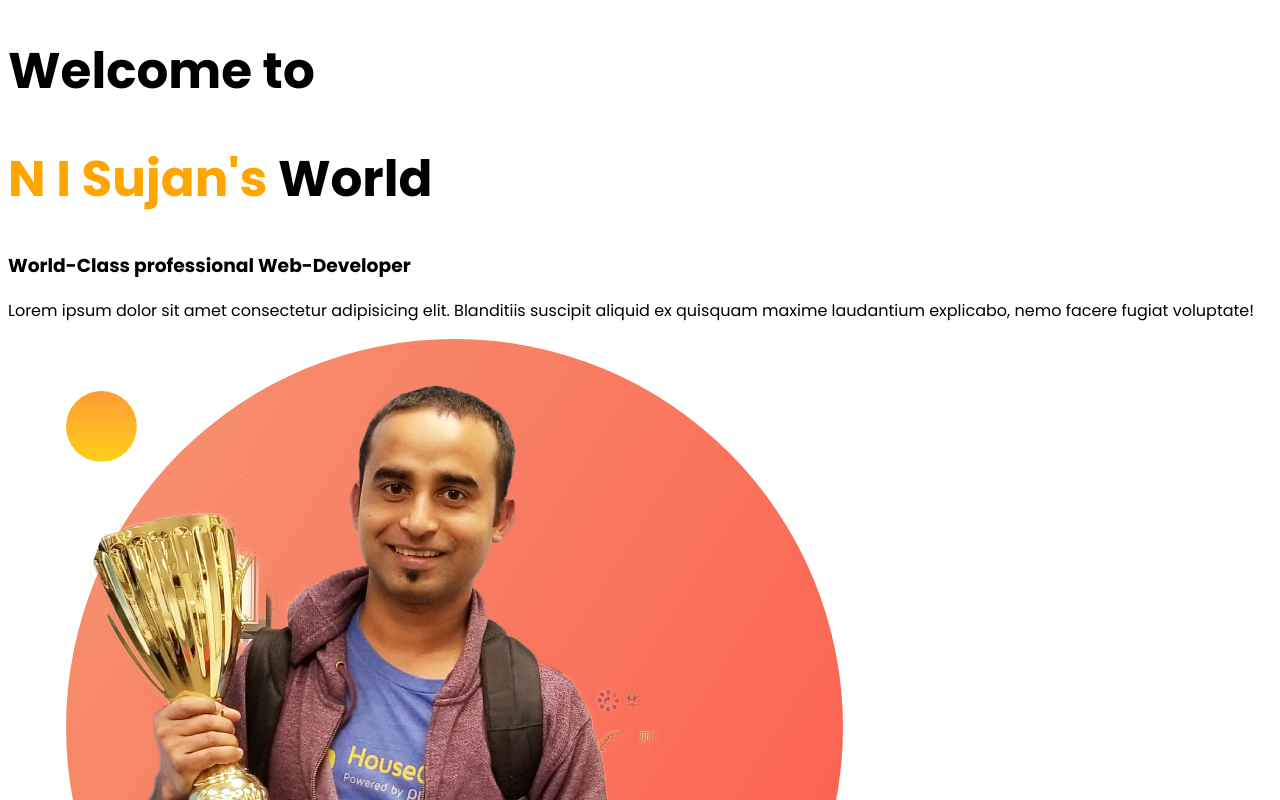
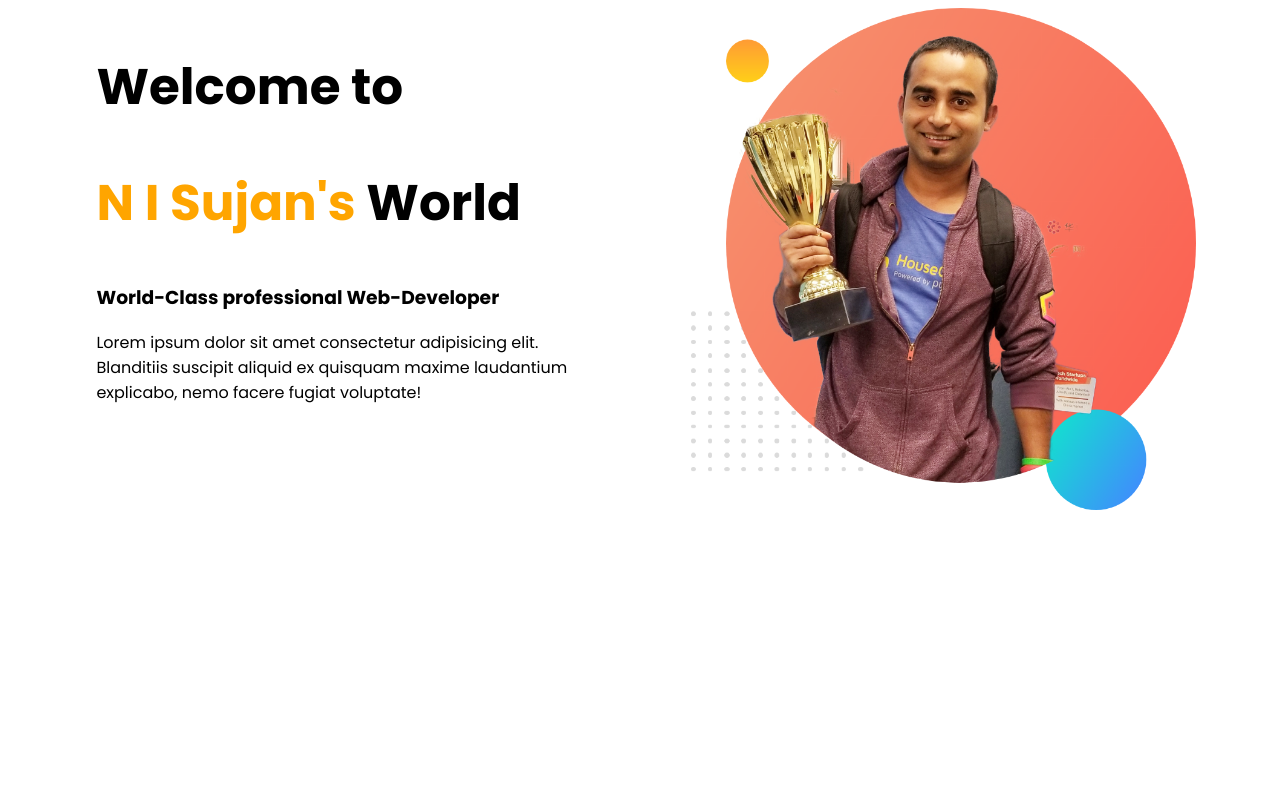
Before and after one commit to Sujan-2021/dev-portfolio, a plain HTML site: page index.html in a window 1280 px wide. Shown: the top 800 px of the page. Drawn offline with Linux system fonts and the light colour scheme.

Commit message:
Floating

```diff
--- a/index.html
+++ b/index.html
@@ -11,11 +11,19 @@
     <title>Sujan's Portfolio</title>
 </head>
 <body>
-    <h1>Welcome to</h1>
-    <h1><span class="sujan">N I Sujan's</span> World</h1>
-    <h3>World-Class professional Web-Developer</h3>
-    <p>Lorem ipsum dolor sit amet consectetur adipisicing elit. Blanditiis suscipit aliquid ex quisquam maxime laudantium explicabo, nemo facere fugiat voluptate!</p>
-    <img src="./images/jhankar.png" alt="">
+    <section>
+        <div class="first-part">
+            <h1>Welcome to</h1>
+            <h1><span class="sujan">N I Sujan's</span> World</h1>
+            <h3>World-Class professional Web-Developer</h3>
+            <p>Lorem ipsum dolor sit amet consectetur adipisicing elit. Blanditiis suscipit aliquid ex quisquam maxime laudantium explicabo, nemo facere fugiat voluptate!</p>
+        </div>
+        <div class="first-part">
+            <img src="./images/jhankar.png" alt="">
+        </div>
+    </section>
+
+
 
     <!-- For Img BG remove www.inpixio.com and Photopea.com for img editing -->
 </body>
--- a/style.css
+++ b/style.css
@@ -7,3 +7,13 @@ h1{
 .sujan{
     color: orange;
 }
+.first-part{
+    width: 40%;
+    float: left;
+    margin-left: 5%;
+    padding-left: 2%;
+}
+
+.first-part img{
+    max-width: 100%;
+}
```
